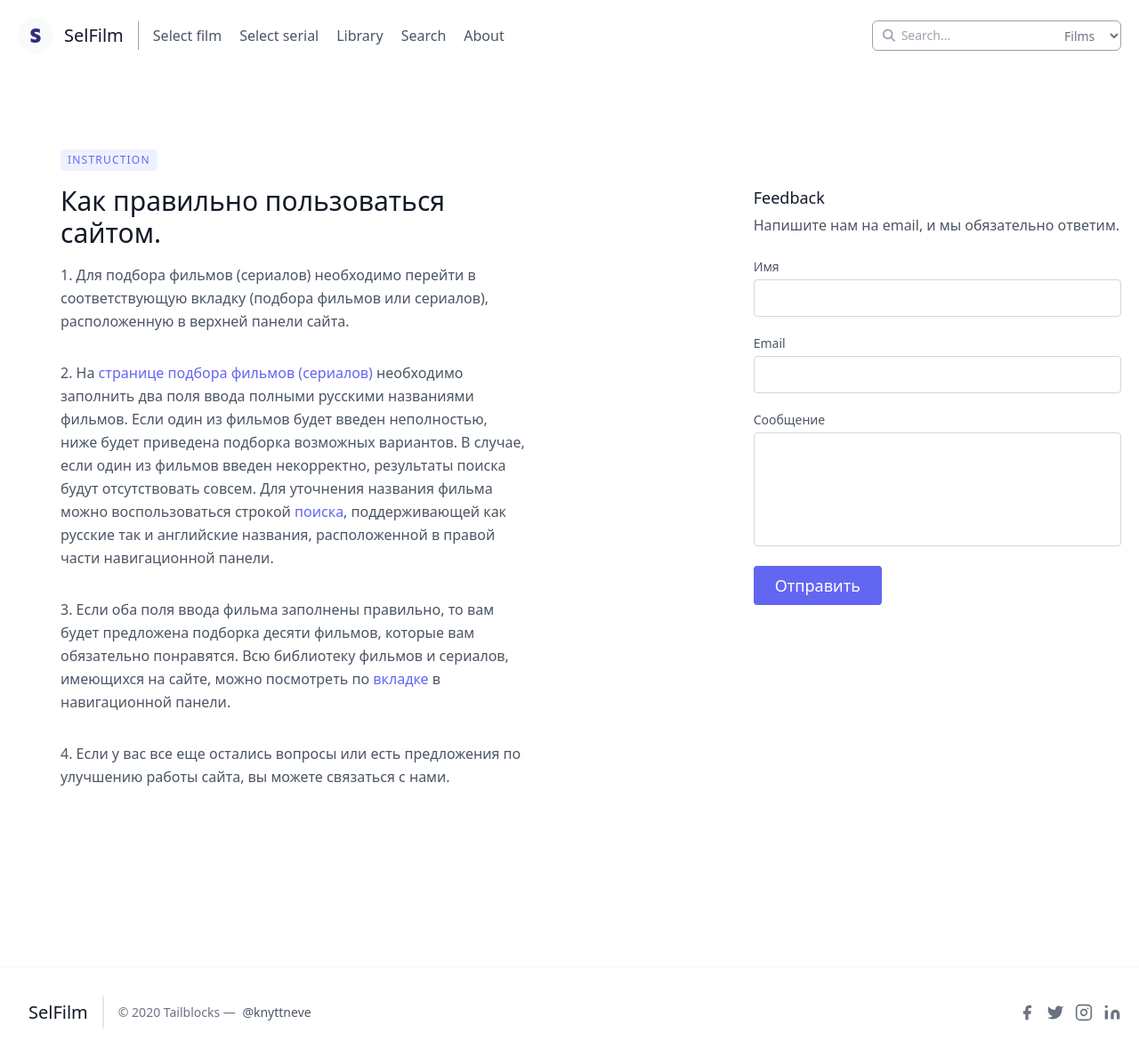
After one commit to kill-rill1996/Sel_Film, a Django app: page /about/ in a window 1280 px wide. The commit adds this page. Shown: the whole page at 89% size. Run offline with Django 3.2, Linux system fonts and the light colour scheme; some libraries are stand-ins or nearby versions.

```diff
--- a/sel_film/films/urls.py
+++ b/sel_film/films/urls.py
@@ -2,15 +2,13 @@ from django.urls import path
 from django.views.decorators.cache import cache_page
 
 from django.conf import settings
-from .views import index_page, FilmListView, FilmDetailView, search_films,search
-
+from .views import index_page, FilmListView, FilmDetailView, search_films, search, about_page
 
 urlpatterns = [
     path('', index_page, name='index-page'),
+    path('about/', about_page, name='about-page'),
     path('films/', FilmListView.as_view(), name='film-list'),
     path('films/<int:pk>/', FilmDetailView.as_view(), name='film-detail'),
     path('films/search_films/', search_films, name='search-films'),
     path('search/', search, name='search'),
-
-
 ]
--- a/sel_film/films/views.py
+++ b/sel_film/films/views.py
@@ -1,4 +1,6 @@
+from django.core.mail import send_mail, BadHeaderError
 from django.db.models import Prefetch
+from django.http import HttpResponse
 from django.shortcuts import render
 from django.views import generic
 from string import ascii_lowercase
@@ -141,3 +143,23 @@ def search(request):
         return render(request, 'search_results.html', context)
     else:
         return render(request, 'search_results.html')
+
+
+def about_page(request):
+    if request.method == 'POST':
+        message_name = request.POST.get('name', '')
+        message_email = request.POST.get('email', '')
+        message_text = request.POST.get('message', '')
+        if message_text and message_email and message_name:
+            try:
+                # send_mail(
+                #     message_name,
+                #     message_text,
+                #     message_email,
+                #     ['w3qxnkst1ck@gmail.com']
+                # )
+                return render(request, 'about.html', {'message_name': message_name})
+            except BadHeaderError:
+                return HttpResponse('Invalid header found.')
+    else:
+        return render(request, 'about.html')
--- /dev/null
+++ b/sel_film/templates/about.html
@@ -0,0 +1,44 @@
+{% extends 'base.html' %}
+
+{% block content %}
+<section class="text-gray-600 body-font relative">
+  <div class="container px-5 py-10 mx-auto flex sm:flex-nowrap flex-wrap">
+    	{% if message_name %}
+    	<div class="p-8 sm:p-0 md:w-1/2 flex flex-col items-start">
+    		<h2 class="sm:text-3xl text-2xl title-font font-medium text-gray-900 mt-4 mb-4">Спасибо за ваше сообщение, {{ message_name }}!</h2>
+	  		<p class="leading-relaxed mb-8">Мы вам обязательно ответим в ближайшее время.</p>
+	  	</div>
+    	{% else %}
+ 	<div class="p-8 sm:p-12 md:w-1/2 flex flex-col items-start">
+	  <span class="inline-block py-1 px-2 rounded bg-indigo-50 text-indigo-500 text-xs font-medium tracking-widest">INSTRUCTION</span>
+	  <h2 class="sm:text-3xl text-2xl title-font font-medium text-gray-900 mt-4 mb-4">Как правильно пользоваться сайтом.</h2>
+	  <p class="leading-relaxed mb-8">1. Для подбора фильмов (сериалов) необходимо перейти в соответствующую вкладку (подбора фильмов или сериалов), расположенную в верхней панели сайта.</p>
+	  <p class="leading-relaxed mb-8">2. На <a class="text-indigo-500" href="{% url 'search-films' %}">странице подбора фильмов</a> <a class="text-indigo-500" href="{% url 'search-serials' %}">(сериалов)</a> необходимо заполнить два поля ввода полными русскими названиями фильмов. Если один из фильмов будет введен неполностью, ниже будет приведена подборка возможных вариантов. В случае, если один из фильмов введен некорректно, результаты поиска будут отсутствовать совсем. Для уточнения названия фильма можно воспользоваться строкой <a class="text-indigo-500" href="#search">поиска</a>, поддерживающей как русские так и английские названия, расположенной в правой части навигационной панели.</p>
+	  <p class="leading-relaxed mb-8">3. Если оба поля ввода фильма заполнены правильно, то вам будет предложена подборка десяти фильмов, которые вам обязательно понравятся. Всю библиотеку фильмов и сериалов, имеющихся на сайте, можно посмотреть по <a class="text-indigo-500" href="{% url 'film-list' %}">вкладке</a> в навигационной панели.</p>
+	  <p class="leading-relaxed mb-8">4. Если у вас все еще остались вопросы или есть предложения по улучшению работы сайта, вы можете связаться с нами.</p>
+	 </div>
+
+    <div class="p-8 sm:p-0 lg:w-1/3 md:w-1/2 bg-white flex flex-col md:ml-auto w-full md:py-8 mt-8 md:mt-14">
+      <h2 class="text-gray-900 text-lg mb-1 font-medium title-font">Feedback</h2>
+      <p class="leading-relaxed mb-5 text-gray-600">Напишите нам на email, и мы обязательно ответим.</p>
+      <form method="POST" action="{% url 'about-page' %}">
+      	{% csrf_token %}
+	      <div class="relative mb-4">
+	        <label for="name" class="leading-7 text-sm text-gray-600">Имя</label>
+	        <input type="text" id="name" name="name" class="w-full bg-white rounded border border-gray-300 focus:border-indigo-500 focus:ring-2 focus:ring-indigo-200 text-base outline-none text-gray-700 py-1 px-3 leading-8 transition-colors duration-200 ease-in-out">
+	      </div>
+	      <div class="relative mb-4">
+	        <label for="email" class="leading-7 text-sm text-gray-600">Email</label>
+	        <input type="email" id="email" name="email" class="w-full bg-white rounded border border-gray-300 focus:border-indigo-500 focus:ring-2 focus:ring-indigo-200 text-base outline-none text-gray-700 py-1 px-3 leading-8 transition-colors duration-200 ease-in-out">
+	      </div>
+	      <div class="relative mb-4">
+	        <label for="message" class="leading-7 text-sm text-gray-600">Сообщение</label>
+	        <textarea id="message" name="message" class="w-full bg-white rounded border border-gray-300 focus:border-indigo-500 focus:ring-2 focus:ring-indigo-200 h-32 text-base outline-none text-gray-700 py-1 px-3 resize-none leading-6 transition-colors duration-200 ease-in-out"></textarea>
+	      </div>
+	      <button class="text-white bg-indigo-500 border-0 py-2 px-6 focus:outline-none hover:bg-indigo-600 rounded text-lg">Отправить</button>
+      </form>
+    </div>
+    {% endif %}
+  </div>
+</section>
+{% endblock %}
--- a/sel_film/templates/base.html
+++ b/sel_film/templates/base.html
@@ -25,7 +25,7 @@
             <a href="{% url 'search-serials' %}" class="mr-5 hover:text-gray-900">Select serial</a>
             <a href="{% url 'film-list' %}" class="mr-5 hover:text-gray-900">Library</a>
             <a href="#" class="mr-5 hover:text-gray-900">Search</a>
-            <a href="about.html" class="mr-5 hover:text-gray-400">About</a>
+            <a href="{% url 'about-page' %}" class="mr-5 hover:text-gray-400">About</a>
           </nav>
           <div class="inline-flex ml-4 sm:-ml-5 md:ml-36 lg:ml-0 justify-center">
             <!-- Форма поиска по сайту-->
--- a/sel_film/templates/films/index.html
+++ b/sel_film/templates/films/index.html
@@ -16,7 +16,7 @@
           <a href="{% url 'search-serials' %}" class="mr-5 hover:text-gray-400">Select serial</a>
           <a href="{% url 'film-list' %}" class="mr-5 hover:text-gray-400">Library</a>
           <a href="#" class="mr-5 hover:text-gray-400">Search</a>
-          <a href="#" class="mr-5 hover:text-gray-400">About</a>
+          <a href="{% url 'about-page' %}" class="mr-5 hover:text-gray-400">About</a>
         </nav>
 
         <div class="inline-flex ml-4 sm:-ml-5 md:ml-36 lg:ml-0 justify-center">
```
Also changed, not shown: sel_film/sel_film/settings.py (+7 -0 lines).
